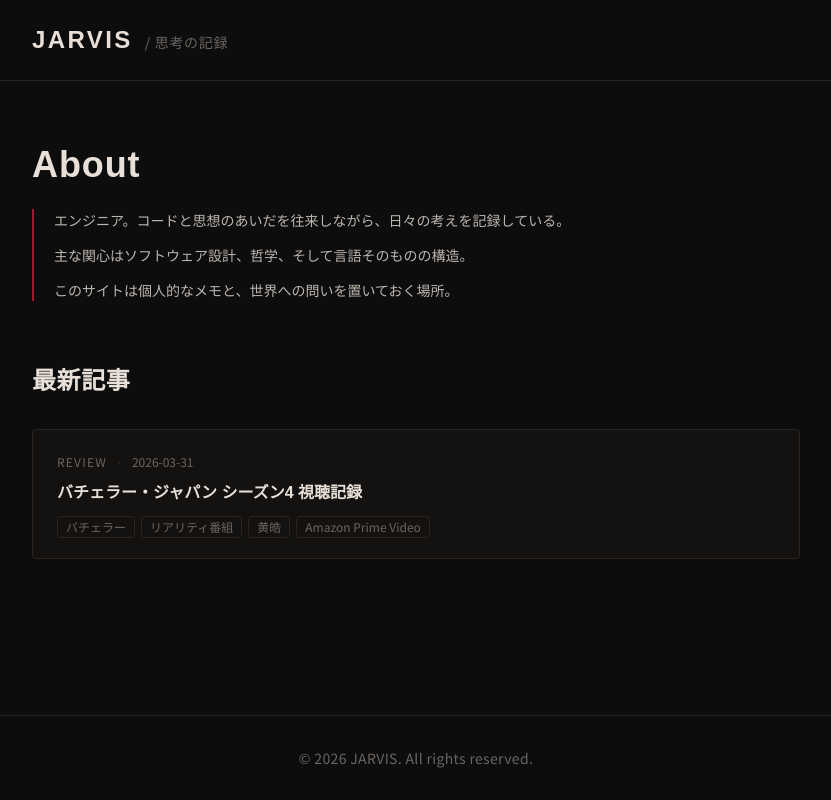
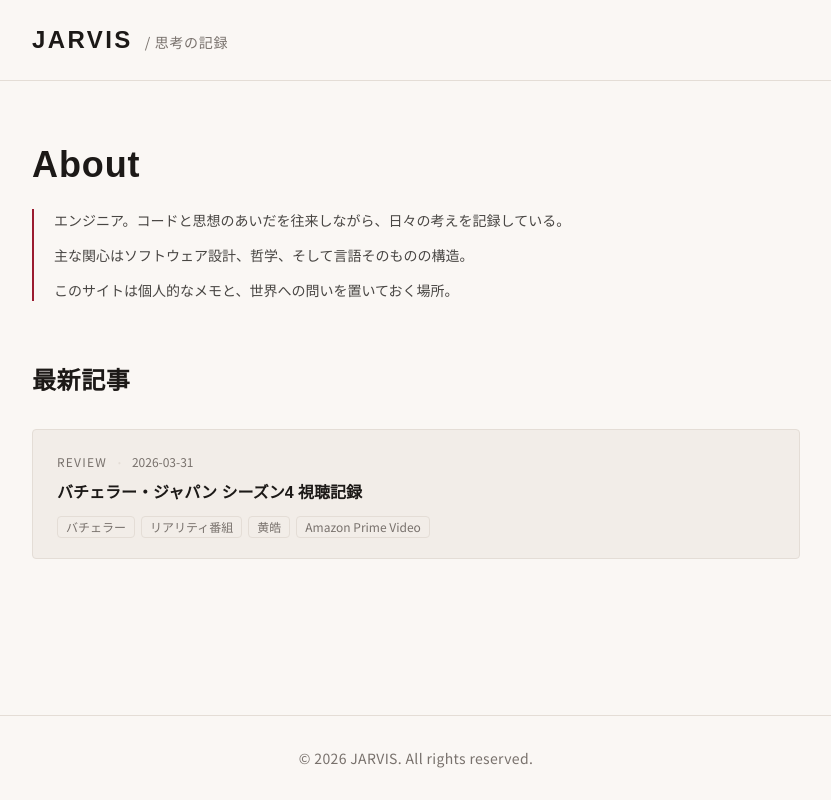
Before and after one commit to Aryu-Tamura/jarvis-site, a Next.js app: page / in a window 1280 px wide. Shown: the whole page, without its empty margins (224-1055 px from the left). Built offline with nearby package versions, Linux system fonts and the light colour scheme.

Commit message:
Lighten color scheme to warm off-white for readability
Co-Authored-By: Claude Sonnet 4.6 <noreply@anthropic.com>

```diff
--- a/app/globals.css
+++ b/app/globals.css
@@ -1,12 +1,12 @@
 @import "tailwindcss";
 
 :root {
-  --background: #0d0d0d;
-  --foreground: #e8e0d8;
+  --background: #faf7f4;
+  --foreground: #1c1917;
   --accent: #9B1B30;
-  --muted: #6b6560;
-  --border: #2a2520;
-  --card: #141210;
+  --muted: #78716c;
+  --border: #e4ddd6;
+  --card: #f2ede8;
 }
 
 @theme inline {
```
